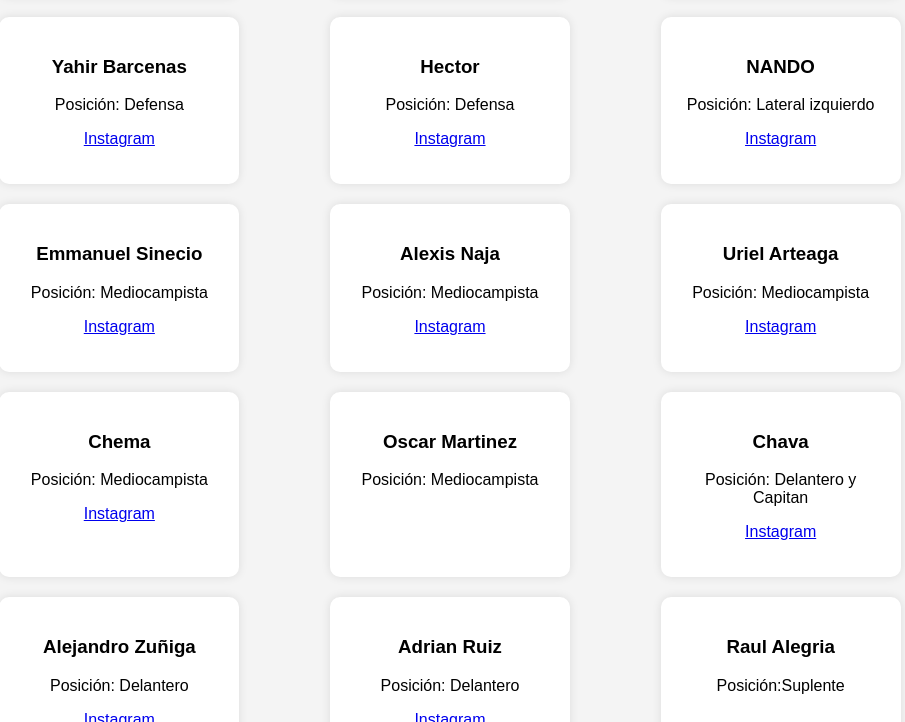
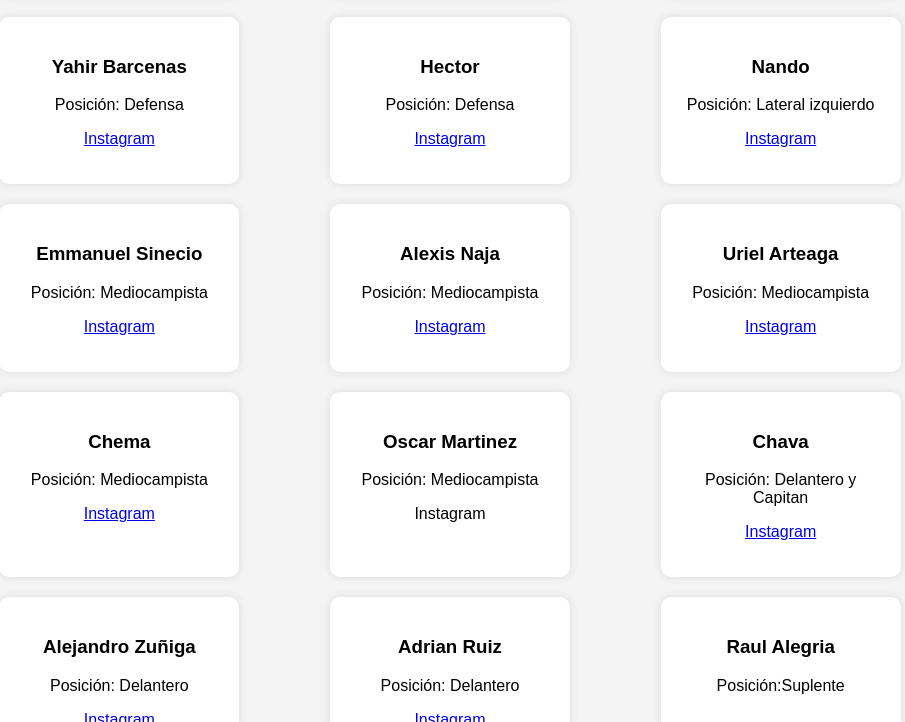
Before and after one commit to ninini-prog/FC-MEDELLIN03, a plain HTML site: page index.html in a window 1280 px wide. Shown: the part 810-1532 px from the top of the page, without its empty margins (190-1095 px from the left). Drawn offline with Linux system fonts and the light colour scheme.

Commit message:
Update index.html

```diff
--- a/index.html
+++ b/index.html
@@ -91,12 +91,12 @@
             <div class="player"><h3>Emmanuel Alvarez</h3><p>Posición: Defensa</p><a href="https://www.instagram.com/mane99110?igsh=eGo4aXlmbnllZ2c="_blank">Instagram</a></p></div>
             <div class="player"><h3>Yahir Barcenas </h3><p>Posición: Defensa</p><a href="https://www.instagram.com/alexis.barcenas.9235?igsh=MTA0cHVoZHZxNmU4dw=="_blank">Instagram</a></p></div>
             <div class="player"><h3>Hector</h3><p>Posición: Defensa</p><a href="https://www.instagram.com/hector_rios07?igsh=MWpiNWV5enF5ZDJzdA=="_blank">Instagram</a></p></div>
-            <div class="player"><h3>NANDO  </h3><p>Posición: Lateral izquierdo </p><a href="https://www.instagram.com/f___nandx?igsh=MTh3MDQzNjYwNmo2dQ=="_blank">Instagram</a></p></div>
+            <div class="player"><h3>Nando</h3><p>Posición: Lateral izquierdo </p><a href="https://www.instagram.com/f___nandx?igsh=MTh3MDQzNjYwNmo2dQ=="_blank">Instagram</a></p></div>
             <div class="player"><h3>Emmanuel Sinecio</h3><p>Posición: Mediocampista</p><a href="https://www.instagram.com/mane.s_a?igsh=MW44YnV0NGJ5ZjJuZA=="_blank">Instagram</a></p></div>
             <div class="player"><h3>Alexis Naja</h3><p>Posición: Mediocampista</p><a href="https://www.instagram.com/naja_alexis?igsh=MXJydDQ4ZDRuZWR1YQ=="_blank">Instagram</a></p></div>
             <div class="player"><h3>Uriel Arteaga</h3><p>Posición: Mediocampista</p><a href="https://www.instagram.com/uriel.avil?igsh=MTJ5anE1dTdidzV4OA=="_blank">Instagram</a></p></div>
             <div class="player"><h3>Chema </h3><p>Posición: Mediocampista</p><a href="https://www.instagram.com/josemariacabreraolvera?igsh=MmxtOWR4ODExOXc4"_blank">Instagram</a></p></div>
-            <div class="player"><h3>Oscar Martinez </h3><p>Posición: Mediocampista </p></div>
+            <div class="player"><h3>Oscar Martinez </h3><p>Posición: Mediocampista </p><a https://www.instagram.com/oscar_mtz44?igsh=MTJrM2N4cDIyYjU2bw=="_blank">Instagram</a></p></div>
             <div class="player"><h3>Chava </h3><p>Posición: Delantero y Capitan </p><a href="https://www.instagram.com/aldair.6660?igsh=YXU5Mnc3NHpkejI0"_blank">Instagram</a></p></div>
             <div class="player"><h3>Alejandro Zuñiga </h3><p>Posición: Delantero</p><a href="https://www.instagram.com/__zuniga_2802?igsh=cGlnNWY1NWRwYWN0"_blank">Instagram</a></p></div>
             <div class="player"><h3>Adrian Ruiz</h3><p>Posición: Delantero</p><a href="https://www.instagram.com/adrianruiz_ruiz?igsh=bnNscjh0amdnNGY5_blank">Instagram</a></p></div>
```
